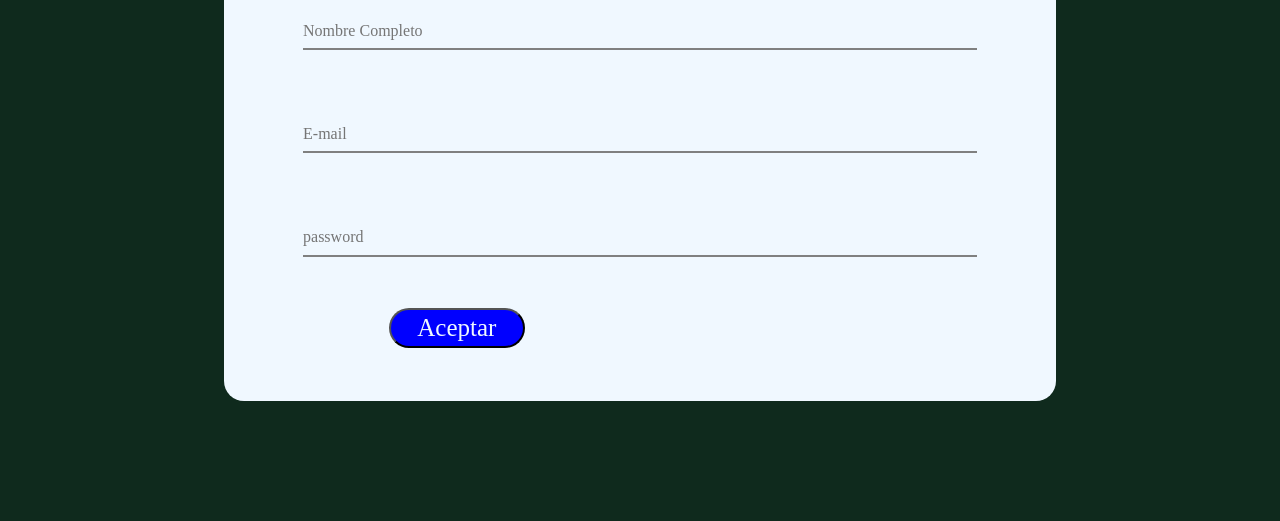
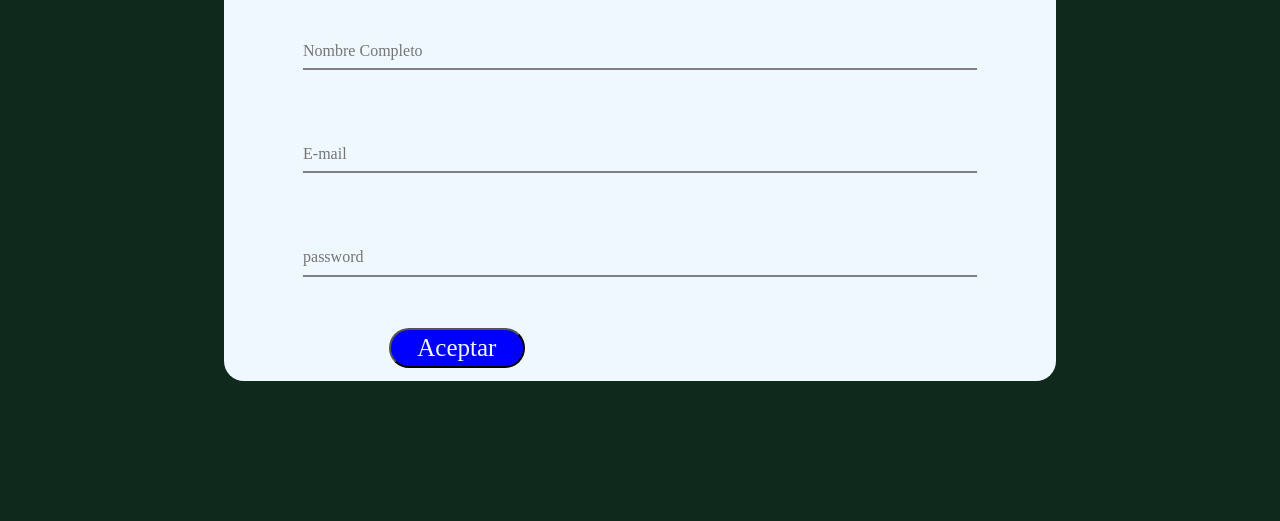
Before and after one commit to pirirsuruykeilapamela-droid/Restaurante, a plain HTML site: page contacto.html in a window 1280 px wide. Shown: the part 409-930 px from the top of the page. Drawn offline with Linux system fonts and the light colour scheme.

Commit message:
se modifico el formulario

```diff
--- a/css/contacto.css
+++ b/css/contacto.css
@@ -159,4 +159,34 @@
 ul li a{
     font-size: 35px;
 }
+.login{
+    width: 65%;
+    height: 75vh;
 }
+
+.boton{
+    width: 500px;
+}
+}
+
+@media(min-width:390px){
+    .login{
+        width: 95%;
+        height: 75vh;
+    }
+
+    .boton{
+    width: 150px;
+}
+}
+
+@media(min-width:768px){
+    .login{
+        width: 65%;
+        height: 65vh;
+    }
+
+    .boton{
+    width: 180px;
+}
+}
```
